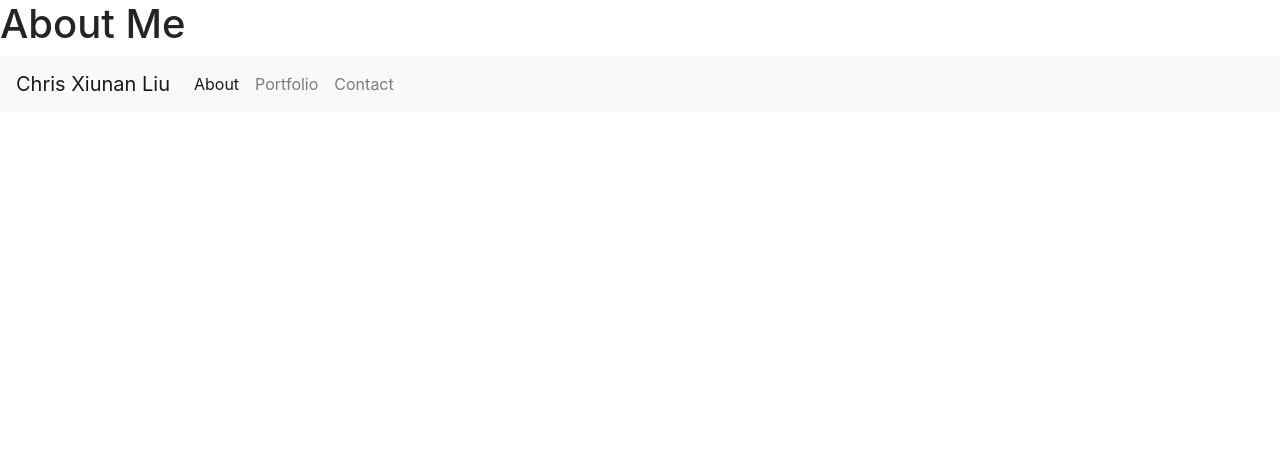
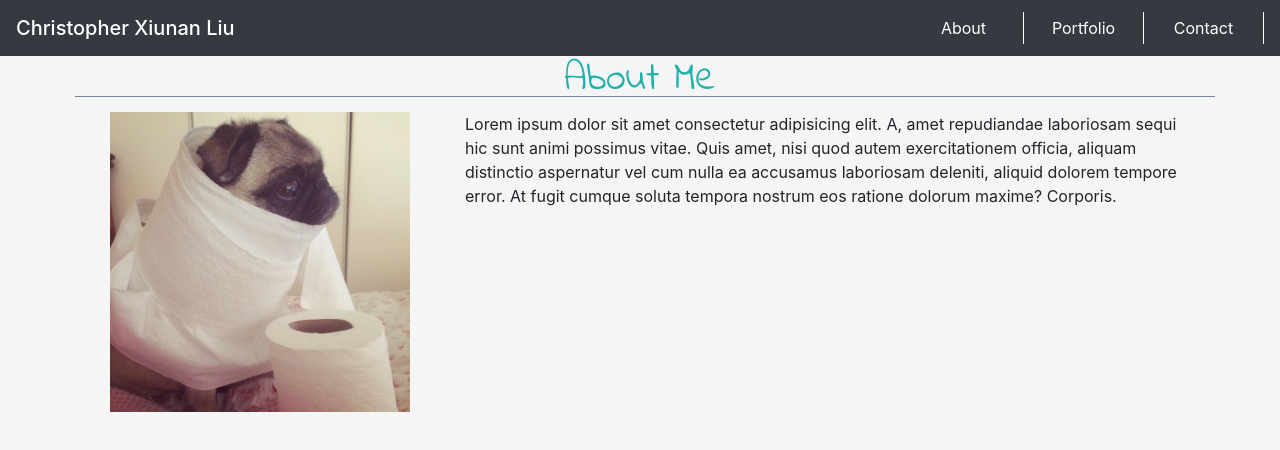
Before and after one commit to MaruKENTA/homework2, a plain HTML site: page index.html in a window 1280 px wide. Drawn offline with nearby package versions, Linux system fonts and the light colour scheme.

Commit message:
Experimented with navbar and edited 'About Me' page

```diff
--- a/index.html
+++ b/index.html
@@ -4,32 +4,42 @@
     <meta charset="utf-8">
     <meta name="viewport" content="width=device-width, initial-scale=1, shrink-to-fit=no">
 
-    <link rel="stylesheet" href="https://stackpath.bootstrapcdn.com/bootstrap/4.5.0/css/bootstrap.min.css" integrity="sha384-9aIt2nRpC12Uk9gS9baDl411NQApFmC26EwAOH8WgZl5MYYxFfc+NcPb1dKGj7Sk" crossorigin="anonymous">
-    <link rel="stylesheet" href="style.css">
+    <link rel="stylesheet" href="https://stackpath.bootstrapcdn.com/bootstrap/4.5.0/css/bootstrap.min.css" integrity="sha384-9aIt2nRpC12Uk9gS9baDl411NQApFmC26EwAOH8WgZl5MYYxFfc+NcPb1dKGj7Sk" crossorigin="anonymous"/>
+    <link href="https://fonts.googleapis.com/css2?family=Indie+Flower&display=swap" rel="stylesheet"/>
+    <link rel="stylesheet" href="style.css"/>
     <title>About Me</title>
   </head>
   <body>
-    <h1>About Me</h1>
-    <nav class="navbar navbar-expand-lg navbar-light bg-light">
-        <a class="navbar-brand" href="index.html">Chris Xiunan Liu</a>
-        <button class="navbar-toggler" type="button" data-toggle="collapse" data-target="#navbarSupportedContent" aria-controls="navbarSupportedContent" aria-expanded="false" aria-label="Toggle navigation">
-          <span class="navbar-toggler-icon"></span>
-        </button>
-
-        <div class="collapse navbar-collapse" id="navbarSupportedContent">
-          <ul class="navbar-nav mr-auto">
-            <li class="nav-item active">
-              <a class="nav-link" href="index.html">About<span class="sr-only">(current)</span></a>
+    <nav class="navbar navbar-dark bg-dark">
+        <span class="navbar-brand mb-0 h1">Christopher Xiunan Liu</span>
+        <ul class="nav">
+            <li class="nav-item">
+              <a class="nav-link active" href="index.html">About</a>
             </li>
             <li class="nav-item">
               <a class="nav-link" href="portfolio.html">Portfolio</a>
             </li>
             <li class="nav-item">
-                <a class="nav-link" href="contact.html">Contact</a>
+              <a class="nav-link" href="contact.html">Contact</a>
             </li>
-          </ul>
+        </ul>
+    </nav>
+
+    <div class="container">
+        <div class="row">
+            <div class="col-12 input-position text-center">
+                <h1>About Me</h1>
+            </div>
+            <div class="col-12 col-md-4 col-lg-4 input-position text-center">
+                <img src="Assets/EV7IAS9UcAItwJ8.jpg" alt="pug"/>
+            </div>
+            <div class="col-12 col-md-8 col-lg-8">
+                <p>Lorem ipsum dolor sit amet consectetur adipisicing elit. A, amet repudiandae laboriosam sequi hic sunt animi possimus vitae. Quis amet, nisi quod autem exercitationem officia, aliquam distinctio aspernatur vel cum nulla ea accusamus laboriosam deleniti, aliquid dolorem tempore error. At fugit cumque soluta tempora nostrum eos ratione dolorum maxime? Corporis.
+                </p>
+            </div>
         </div>
-    </nav>
+    </div>
+
     <script src="https://code.jquery.com/jquery-3.5.1.slim.min.js" integrity="sha384-DfXdz2htPH0lsSSs5nCTpuj/zy4C+OGpamoFVy38MVBnE+IbbVYUew+OrCXaRkfj" crossorigin="anonymous"></script>
     <script src="https://cdn.jsdelivr.net/npm/popper.js@1.16.0/dist/umd/popper.min.js" integrity="sha384-Q6E9RHvbIyZFJoft+2mJbHaEWldlvI9IOYy5n3zV9zzTtmI3UksdQRVvoxMfooAo" crossorigin="anonymous"></script>
     <script src="https://stackpath.bootstrapcdn.com/bootstrap/4.5.0/js/bootstrap.min.js" integrity="sha384-OgVRvuATP1z7JjHLkuOU7Xw704+h835Lr+6QL9UvYjZE3Ipu6Tp75j7Bh/kR0JKI" crossorigin="anonymous"></script>
--- a/style.css
+++ b/style.css
@@ -0,0 +1,42 @@
+a:link, a:visited {
+    display: block;
+    width: 120px;
+    color: #FFFFFF;
+    text-align: center;
+    padding: 4px;
+    text-decoration: none;
+    border-right:1.5px solid #FFF
+}
+
+a:hover {
+    background-color: lightgray;
+    color: black;
+}
+
+body {
+    background-color: whitesmoke;
+}
+
+h1 {
+    color: lightseagreen;
+    font-family: 'Indie Flower', cursive;
+}
+
+h1:after {
+    content: "";
+    position: absolute;
+    bottom: 15px;
+    top: 15px;
+    left: 5px;
+    width: 100%;
+    border-bottom: 1px solid lightslategray;
+}
+
+img {
+    height: 300px;
+    width: 300px;
+}
+
+#container {
+    margin-top: 50px;
+}
```
Also changed, not shown: contact.html (+1 -0 lines), portfolio.html (+1 -0 lines), Assets/EV7IAS9UcAItwJ8.jpg (added).
